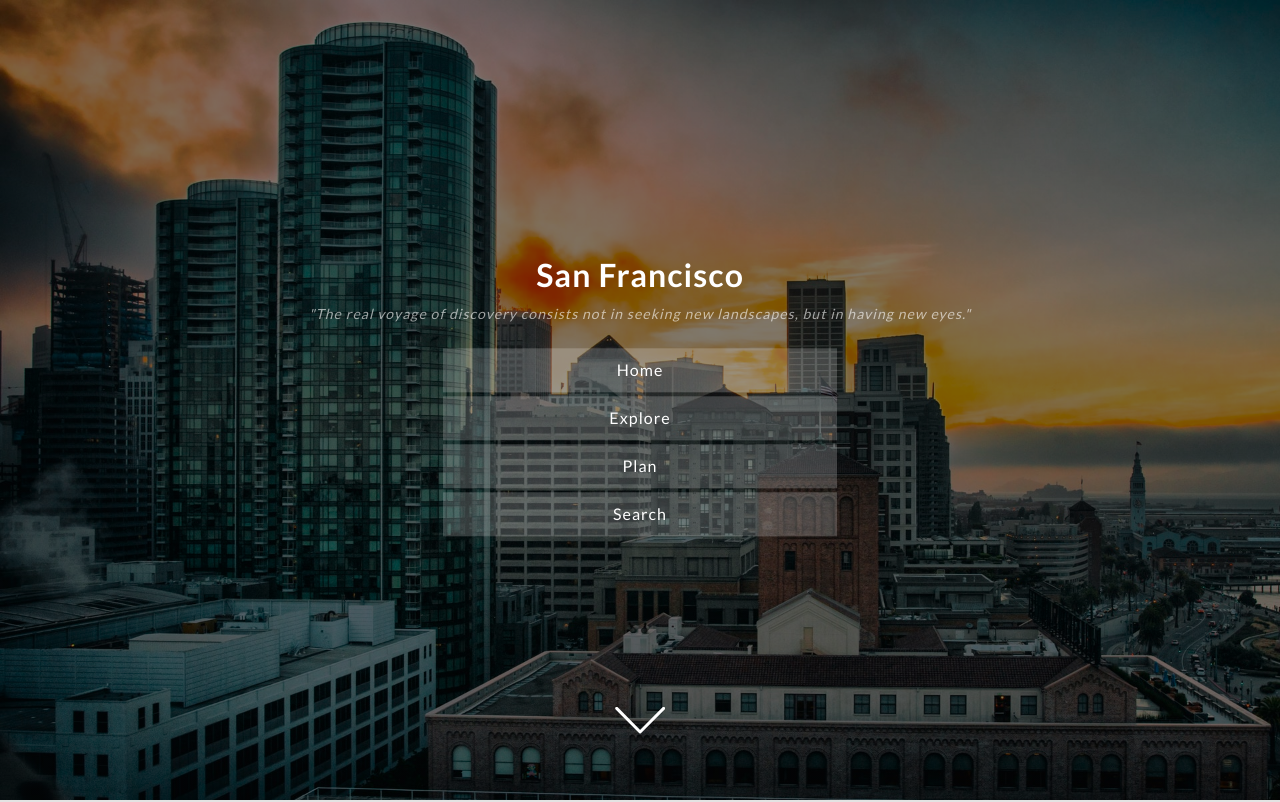
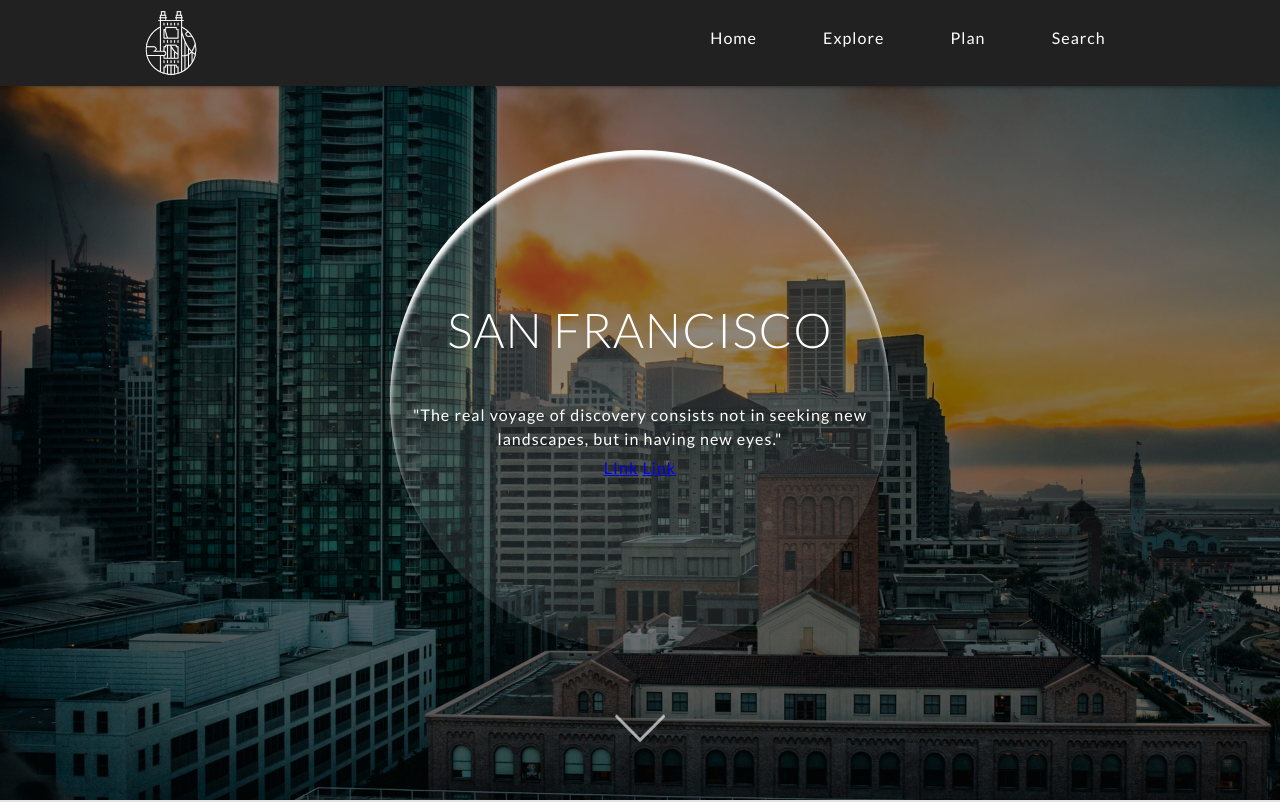
Before and after one commit to marzena-szopinska/Private_Project_01, a plain HTML site: page index.html in a window 1280 px wide. Shown: the top 802 px of the page. Drawn offline with Linux system fonts and the light colour scheme.

Commit message:
adjusting the content for bigger devices (in progress)

```diff
--- a/css/style.css
+++ b/css/style.css
@@ -39,10 +39,14 @@ header, footer {
   margin-top: 0;
 }
 
+.logo {
+  display: none;
+}
+
 .nav-bar {
   width: 80%;
   text-align: center;
-    /* center the svg */
+  /* center the svg */
   position: absolute;
   top: 50%;
   left: 50%;
@@ -89,6 +93,27 @@ header, footer {
   top: 90%;
   left: 50%;
   transform: translate(-50%, -50%);
+
+  /* pulsate the arrow icon */
+  -webkit-animation: arrow 3s ease-out;
+  -webkit-animation-iteration-count: infinite;
+}
+
+@-webkit-keyframes arrow {
+    0% {
+        opacity: 0.3;
+    }
+    50% {
+        opacity: 1.0;
+    }
+    100% {
+        opacity: 0.3;
+    }
+}
+
+.xxl-device {
+  /* hide all the conten inside this container */
+  display: none;
 }
 
 /* MAIN BODY */
@@ -108,7 +133,7 @@ span {
 
 img {
   max-width: 100%;
-  padding: .5em 0;
+  margin: .5em 0;
 }
 
 hr {
@@ -135,8 +160,16 @@ main li {
 
 footer {
   text-align: center;
+  font-style: italic;
   color: #fff;
   background-color: #212121;
+}
+
+/* CLEARFIX */
+.clearfix:after {
+  content: "";
+  display: table;
+  clear: both;
 }
 
 /* MEDIA QUERIES */
@@ -145,6 +178,100 @@ footer {
     /* set width and conter the container */
     width: 80%;
     margin: 0 auto;
+    padding-top: 3.5em;
+    padding-bottom: 3em;
+  }
+
+  header .container {
+    padding: .5em .5em;
+  }
+
+  .title {
+    display: none;
+  }
+
+  .col {
+    width: 50%;
+    float: left;
+    padding: 1em .5em;
+  }
+
+  .nav-bar {
+    z-index: 1000;
+    background-color: #212121;
+    /* center the svg */
+    width: 100%;
+    position: fixed;
+    top: 0;
+    left: 0;
+    transform: translate(0, 0);
+    box-shadow: 0 1px 4px rgba(0, 0, 0, .4);
+  }
+
+  .nav-bar ul {
+    padding-top: .5em;
+  }
+
+  .logo {
+    display: block;
+    float: left;
+    width: 70px;
+    margin: 0;
+  }
+
+  figure img {
+    box-shadow: 5px 10px 18px #888;
+  }
+
+  hr {
+    margin: 3em 0;
+  }
+
+  figure span {
+    display: block;
+  }
+
+  .nav-bar ul {
+    float: right;
+  }
+
+  .nav-bar p {
+    display: none;
+  }
+
+  .nav-bar a {
+    background-color: transparent;
+  }
+
+  .nav-bar li {
+    display: inline-block;
+    margin-left: 2em;
+    background-color: none;
+  }
+
+  footer .container {
+    padding: 1em 0;
+  }
+
+  .xxl-device {
+    text-align: center;
+    display: block;
+    position: absolute;
+    top: 50%;
+    left: 50%;
+    transform: translate(-50%, -50%);
+    width: 500px;
+    height: 500px;
+    background-color: rgba(255, 255, 255, .1);
+    border-radius: 50%;
+    box-shadow: inset 1px 7px 4px #fff;
+  }
+
+  .xxl-device h1 {
+    text-transform: uppercase;
+    font-size: 3em;
+    margin-top: 3em;
+    font-weight: 300;
   }
 
 }
--- a/index.html
+++ b/index.html
@@ -11,8 +11,9 @@
   <body>
       <header>
           <nav class="nav-bar">
-            <div class="container">
+            <div class="container clearfix">
               <h1 class="title">San Francisco</h1>
+              <img class="logo" src="img/logo-sf.png" alt="San Francisco Logo">
               <p>"The real voyage of discovery consists not in seeking new landscapes, but in having new eyes."</p>
               <ul>
                 <li><a href="#">Home</a></li>
@@ -22,6 +23,14 @@
               </ul>
             </div>
           </nav>
+
+          <div class="xxl-device">
+            <h1>San Francisco</h1>
+            <p class="xxl-device-message">"The real voyage of discovery consists not in seeking new landscapes, but in having new eyes."</p>
+            <a href="#">LInk</a>
+            <a href="#">Link</a>
+          </div>
+
           <img class="arrow" src="img/arrow.svg" alt="Down arrow">
       </header>
       <div class="container">
@@ -39,6 +48,7 @@
 
           <hr>
 
+          <div class="clearfix">
             <figure class="col">
               <span>The Golden Gate Bridge</span>
               <img src="img/pic01.jpg" alt="The Golden Bridge of San Francisco">
@@ -55,6 +65,7 @@
                   city in California and the 13th-most populous in the United States,
                   with a 2016 census-estimated population of 870,887.</figcaption>
             </figure>
+          </div>
 
           <hr>
 
@@ -80,6 +91,7 @@
             Find out more about these and other fun day trips to check out during your stay.</p>
         </main>
       </div>
+
     <footer>
       <div class="container">
         <p>&copy; 2018 San Francisco</p>
```
Also changed, not shown: img/logo-sf.png (added), img/logo.png (added). Lines whose indentation alone changed are shown as unchanged.
